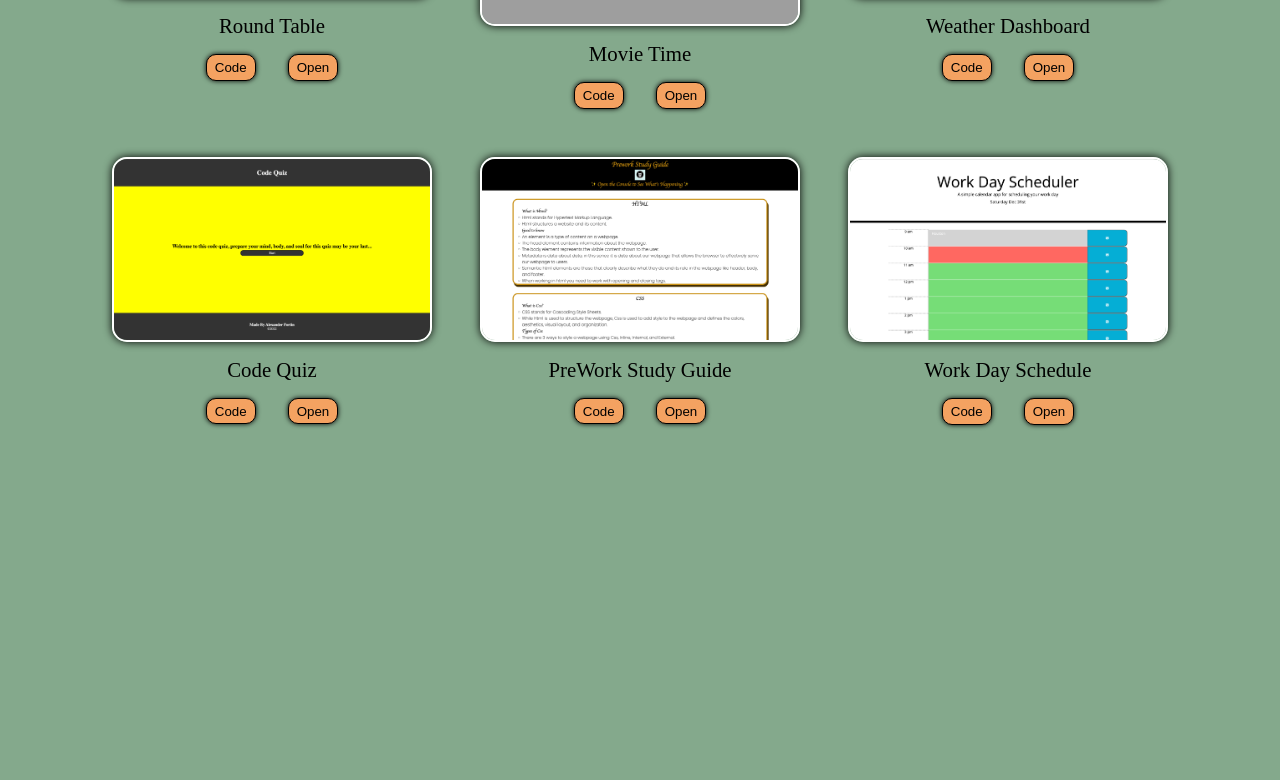
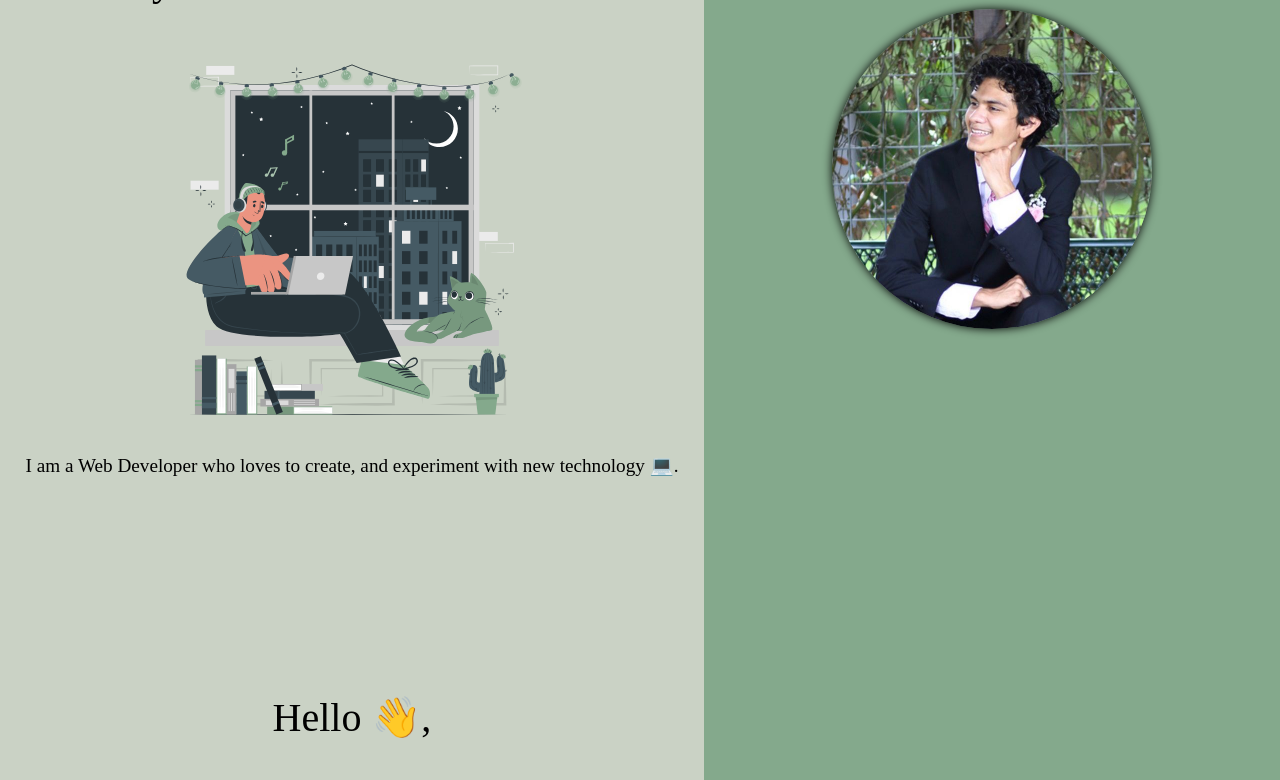
Before and after one commit to Steezy1416/personal-portfolio, a React (Create React App) app: page / in a window 1280 px wide. Shown: the part 320-1100 px from the top of the page. Before the commit the page ends 800 px from the top, so only its background shows below. Built offline with nearby package versions, Linux system fonts and the light colour scheme; grey boxes are pictures that could not be loaded; the HTML template or start-up script is replaced by a standard one.

Commit message:
can now conditionaly render between the about page and the projects section

```diff
--- a/src/App.js
+++ b/src/App.js
@@ -1,12 +1,30 @@
 import Nav from "./components/nav/Nav";
 import About from "./components/about/About";
 import Portfolio from "./components/portfolio/portfolio";
+import { useState } from "react";
 
 function App() {
+
+  const navItems = [
+    { name: "About" },
+    { name: "Projects" },
+    { name: "Contact" },
+    { name: "Resume" }
+  ]
+
+  const [categorySelected, setCategory] = useState(navItems[0].name)
+
   return (
     <>
-      <Nav/>
-      <Portfolio/>
+      <Nav
+        navItems={navItems}
+        categorySelected={categorySelected}
+        setCategory={setCategory}
+      ></Nav>
+      {categorySelected === "About" && <About/>}
+      {categorySelected === "Projects" && <Portfolio/>}
+      {categorySelected === "About" && <About/>}
+      {categorySelected === "About" && <About/>}
     </>
   );
 }
--- a/src/components/nav/Nav.js
+++ b/src/components/nav/Nav.js
@@ -1,14 +1,13 @@
 import react from "react";
 import "./nav.css"
 
-export default function Nav() {
+export default function Nav(props) {
 
-    const navItems = [
-        { name: "About" },
-        { name: "Projects" },
-        { name: "Contact" },
-        { name: "Resume" }
-    ]
+    const { navItems, categorySelected, setCategory } = props
+
+    const switchComponent = (name) => {
+        setCategory(name)
+    }
 
     return (
         <header>
@@ -20,6 +19,7 @@ export default function Nav() {
                     {navItems.map(item => (
                         <li className="nav-item"
                             key={item.name}
+                            onClick={() => switchComponent(item.name)}
                         >{item.name}</li>
                     ))}
                 </ul>
--- a/src/components/portfolio/portfolio.css
+++ b/src/components/portfolio/portfolio.css
@@ -1,7 +1,3 @@
-body {
-    background-color: #84a98c;
-}
-
 #project-container {
     display: flex;
     flex-wrap: wrap;
--- a/src/components/portfolio/portfolio.js
+++ b/src/components/portfolio/portfolio.js
@@ -52,7 +52,7 @@ export default function Portfolio() {
         <div id="project-container">
             {
                 projects.map(project => (
-                    <div className="project">
+                    <div className="project" key={project.name}>
                         <img src={project.image} className="projectImg" />
                         <p className="projectName">{project.name}</p>
                         <div className="btnContainer">
```
